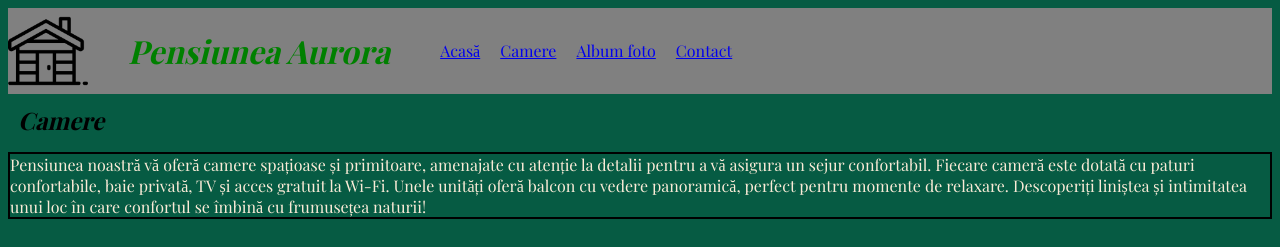
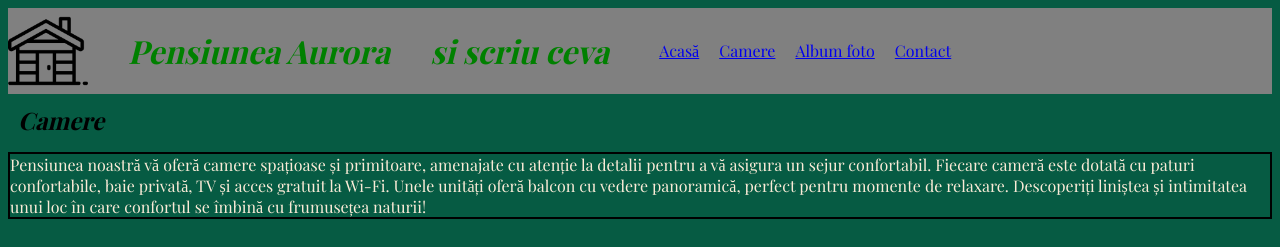
Before and after one commit to ek-idk/mario, a plain HTML site: page Camere.html in a window 1280 px wide. Shown: the top 247 px of the page. Drawn offline with nearby package versions, Linux system fonts and the light colour scheme; a web font is replaced by a local one.

Commit message:
adaugat ceva Camere.html

```diff
--- a/Camere.html
+++ b/Camere.html
@@ -20,6 +20,7 @@
         <div class="idk">
             <img class="logo" src="cabin.png" alt="logo cabina negru">
             <h1>Pensiunea Aurora</h1>
+            <h1>si scriu ceva</h1>
             <nav>
                 <ul class="display-header">
                     <li><a href="index.html">Acasă</a></li>
```
